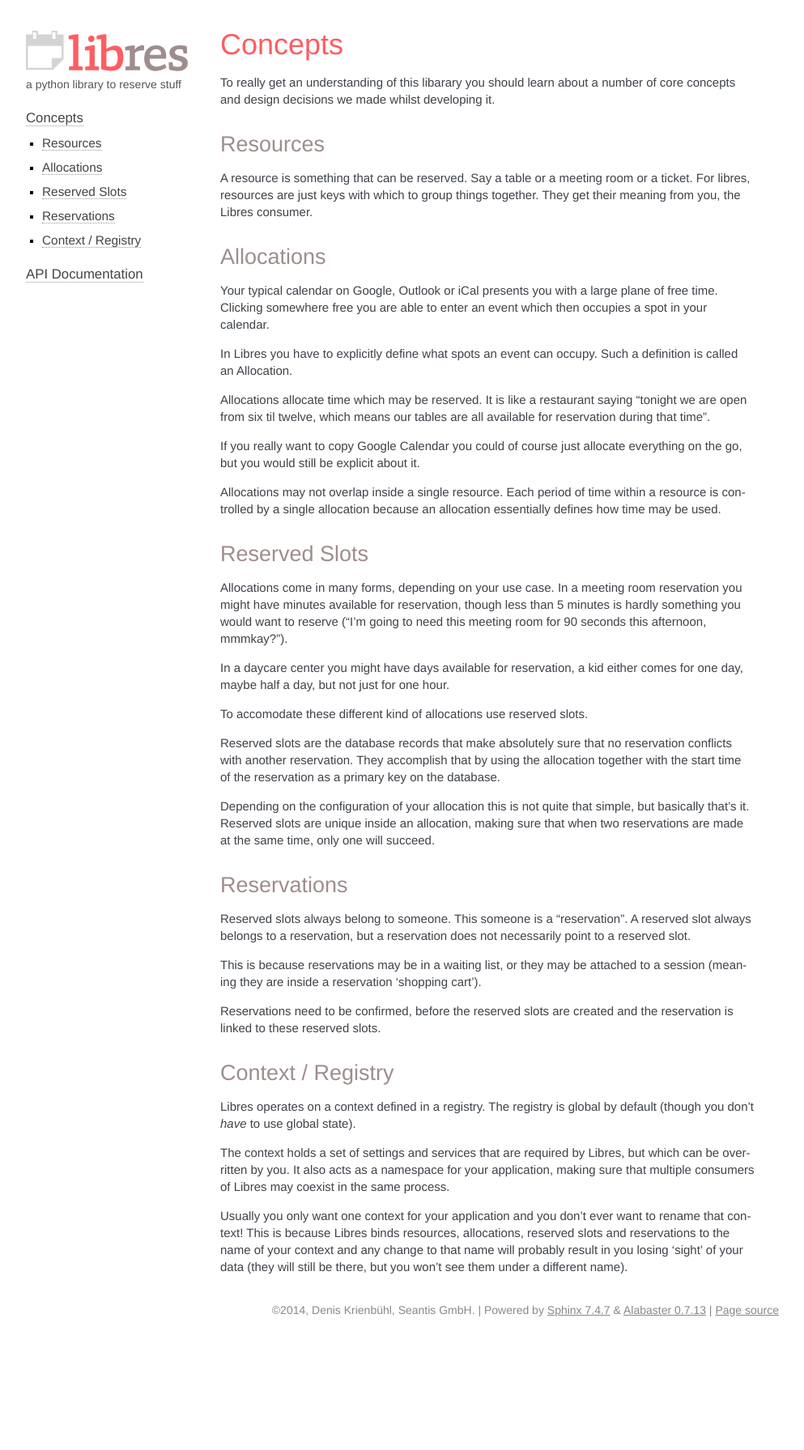
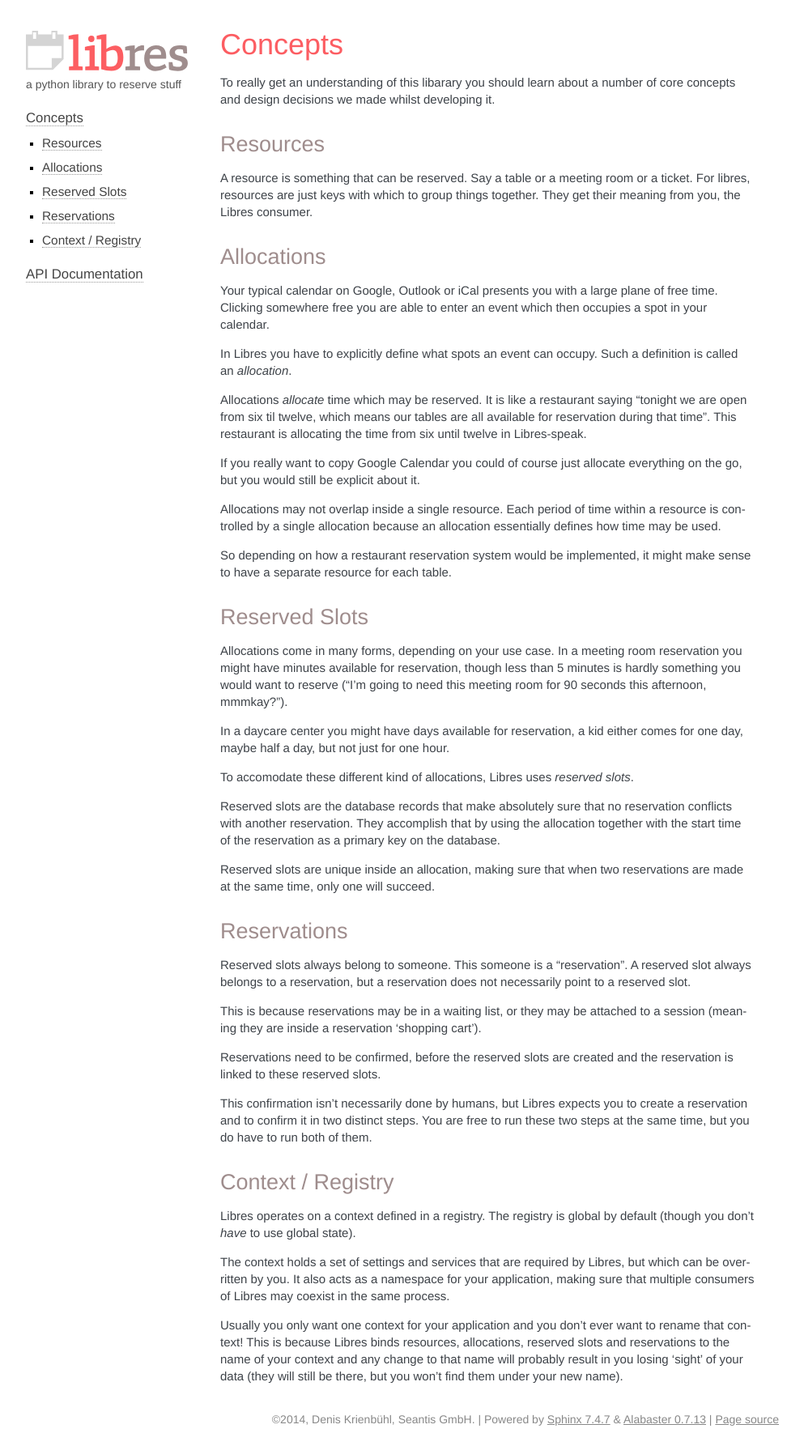
Before and after one commit to seantis/libres, a Sphinx documentation site: the page built from docs/concepts.rst, in a window 1280 px wide. Shown: the whole page at 81% size, without its empty margins (148-1141 px from the left). Built offline with Sphinx 7.4.7, drawn with Linux system fonts in a browser that asks for light colours; before the commit the page ends 1656 px from its top, so only the background shows below that.

Commit message:
Improve the conecpts doc

```diff
--- a/docs/concepts.rst
+++ b/docs/concepts.rst
@@ -19,11 +19,12 @@ plane of free time. Clicking somewhere free you are able to enter an event
 which then occupies a spot in your calendar.
 
 In Libres you have to explicitly define what spots an event can occupy. Such
-a definition is called an Allocation.
+a definition is called an *allocation*.
 
-Allocations allocate time which may be reserved. It is like a restaurant saying
-"tonight we are open from six til twelve, which means our tables are all
-available for reservation during that time".
+Allocations *allocate* time which may be reserved. It is like a restaurant
+saying "tonight we are open from six til twelve, which means our tables are all
+available for reservation during that time". This restaurant is allocating
+the time from six until twelve in Libres-speak.
 
 If you really want to copy Google Calendar you could of course just allocate
 everything on the go, but you would still be explicit about it.
@@ -31,6 +32,9 @@ everything on the go, but you would still be explicit about it.
 Allocations may not overlap inside a single resource. Each period of time
 within a resource is controlled by a single allocation because an allocation
 essentially defines how time may be used.
+
+So depending on how a restaurant reservation system would be implemented, it
+might make sense to have a separate resource for each table.
 
 Reserved Slots
 --------------
@@ -43,17 +47,16 @@ to need this meeting room for 90 seconds this afternoon, mmmkay?").
 In a daycare center you might have days available for reservation, a kid either
 comes for one day, maybe half a day, but not just for one hour.
 
-To accomodate these different kind of allocations use reserved slots.
+To accomodate these different kind of allocations, Libres uses *reserved
+slots*.
 
 Reserved slots are the database records that make absolutely sure that no
 reservation conflicts with another reservation. They accomplish that by
 using the allocation together with the start time of the reservation as a
 primary key on the database.
 
-Depending on the configuration of your allocation this is not quite that
-simple, but basically that's it. Reserved slots are unique inside an
-allocation, making sure that when two reservations are made at the same time,
-only one will succeed.
+Reserved slots are unique inside an allocation, making sure that when two
+reservations are made at the same time, only one will succeed.
 
 Reservations
 ------------
@@ -67,6 +70,10 @@ attached to a session (meaning they are inside a reservation 'shopping cart').
 
 Reservations need to be confirmed, before the reserved slots are created and
 the reservation is linked to these reserved slots.
+
+This confirmation isn't necessarily done by humans, but Libres expects you to
+create a reservation and to confirm it in two distinct steps. You are free
+to run these two steps at the same time, but you do have to run both of them.
 
 Context / Registry
 ------------------
@@ -83,4 +90,4 @@ Usually you only want one context for your application and you don't ever want
 to rename that context! This is because Libres binds resources, allocations,
 reserved slots and reservations to the name of your context and any change to
 that name will probably result in you losing 'sight' of your data (they will
-still be there, but you won't see them under a different name).
+still be there, but you won't find them under your new name).
```
